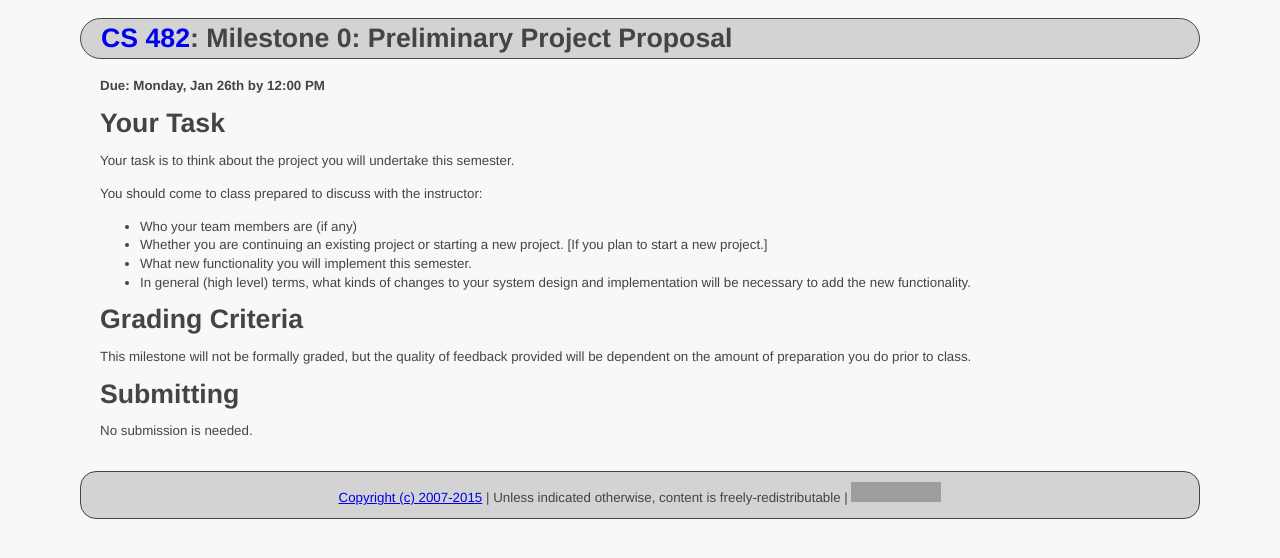
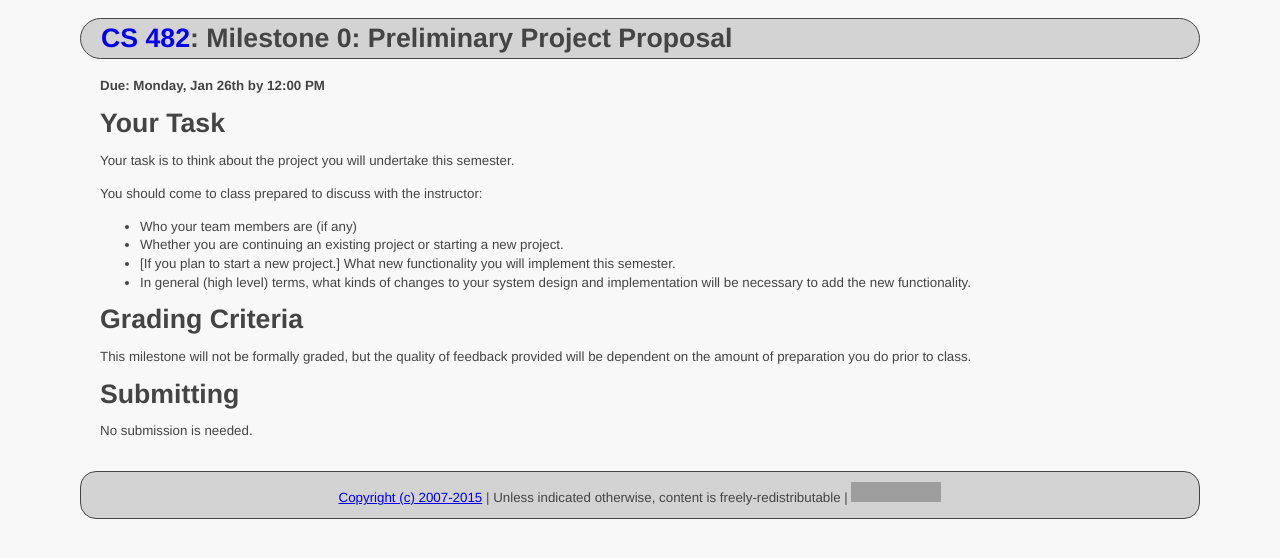
Before and after one commit to ycpcs/cs482-spring2015, a Jekyll site: the page built from milestones/milestone0.md, in a window 1280 px wide. Shown: the top 558 px of the page. Built offline with Jekyll 4.4.1, drawn with Linux system fonts in a browser that asks for light colours; Markdown is read by kramdown in place of the engine named in the settings; grey boxes are pictures that could not be loaded.

```diff
--- a/milestones/milestone0.md
+++ b/milestones/milestone0.md
@@ -13,8 +13,8 @@ Your task is to think about the project you will undertake this semester.
 You should come to class prepared to discuss with the instructor:
 
 -   Who your team members are (if any)
--   Whether you are continuing an existing project or starting a new project. [If you plan to start a new project.]
--   What new functionality you will implement this semester.
+-   Whether you are continuing an existing project or starting a new project.
+-   [If you plan to start a new project.] What new functionality you will implement this semester.
 -   In general (high level) terms, what kinds of changes to your system
   design and implementation will be necessary to add the new functionality.
 
```
